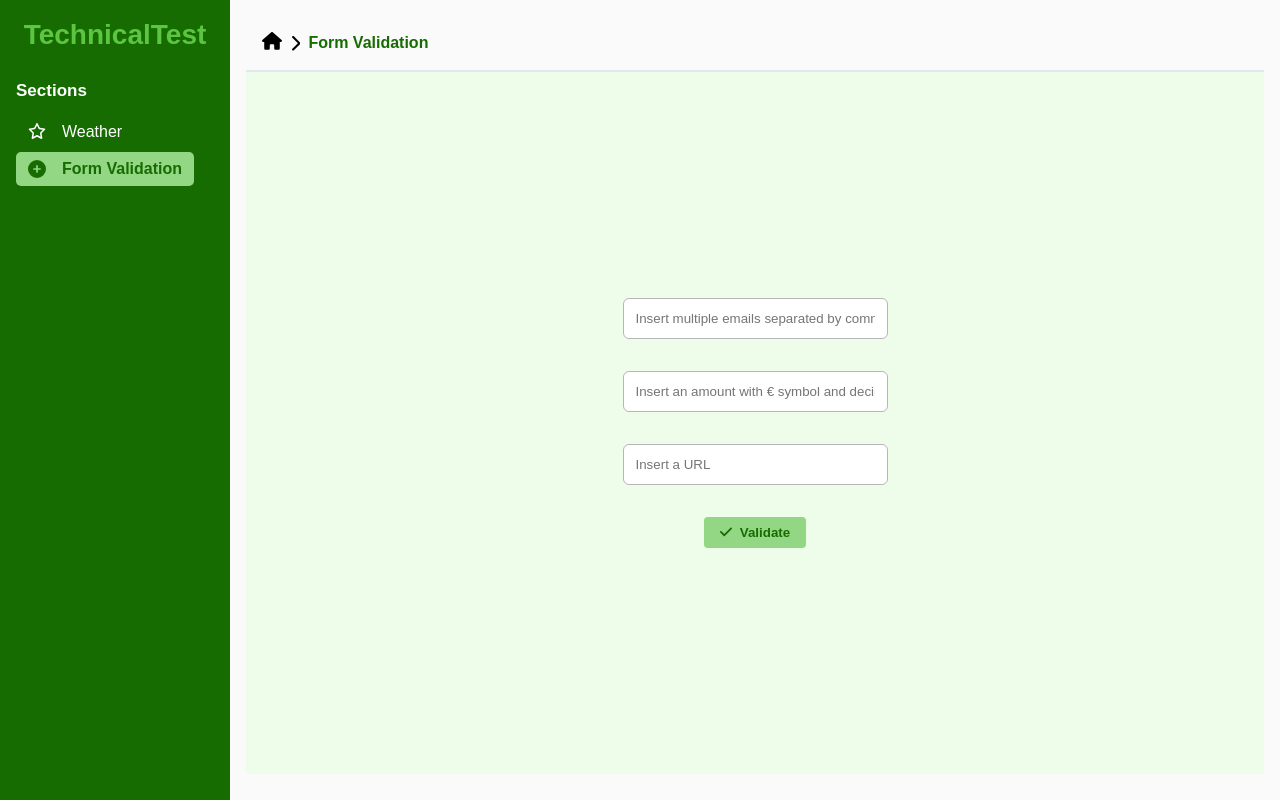
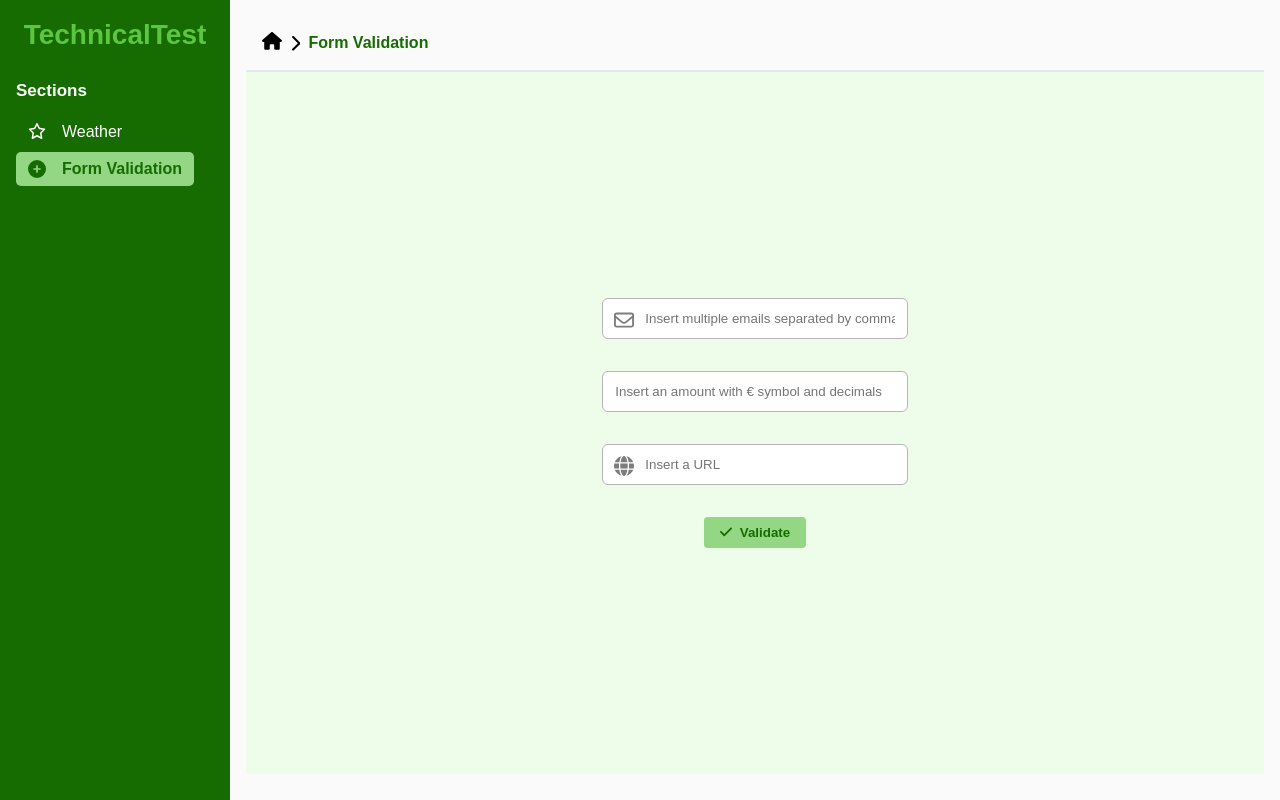
Before and after one commit to VictorMartinez93/meteo-forecast, an Angular app: page /form-validation in a window 1280 px wide. Built offline with nearby package versions, Linux system fonts and the light colour scheme.

Commit message:
Little code review.

```diff
--- a/src/app/features/form-validation/form-validation.component.html
+++ b/src/app/features/form-validation/form-validation.component.html
@@ -2,54 +2,64 @@
   @if (!showConfirmation) {
   <div class="form-validation-wrapper">
     <form class="form" [formGroup]="formGroup" (ngSubmit)="submit()">
-      <div class="input-wrapper">
-        <input class="input" type="email" formControlName="emails"
+      <div class="input-wrapper input-group">
+        <svg class="icon" id="email-icon" xmlns="http://www.w3.org/2000/svg"
+          viewBox="0 0 512 512"><!--!Font Awesome Free 6.5.1 by @fontawesome - https://fontawesome.com License - https://fontawesome.com/license/free Copyright 2024 Fonticons, Inc.-->
+          <path
+            d="M64 112c-8.8 0-16 7.2-16 16v22.1L220.5 291.7c20.7 17 50.4 17 71.1 0L464 150.1V128c0-8.8-7.2-16-16-16H64zM48 212.2V384c0 8.8 7.2 16 16 16H448c8.8 0 16-7.2 16-16V212.2L322 328.8c-38.4 31.5-93.7 31.5-132 0L48 212.2zM0 128C0 92.7 28.7 64 64 64H448c35.3 0 64 28.7 64 64V384c0 35.3-28.7 64-64 64H64c-35.3 0-64-28.7-64-64V128z" />
+        </svg>
+        <input class="input" type="email" formControlName="emails" id="emails"
           placeholder="Insert multiple emails separated by commas" />
         @if (submitted) {
         @if (formGroup.get('emails')?.hasError('required')) {
-        <small class="error">
+        <small class="error" id="error-emails-required">
           Email is required
         </small>
         }
         @if (formGroup.get('emails')?.touched && formGroup.get('emails')?.hasError('invalidEmails')) {
-        <small class="error">
+        <small class="error" id="error-emails-incorrect">
           incorrect email/s. Please, try again.
         </small>
         }
         }
       </div>
       <div class="input-wrapper">
-        <input class="input" type="text" formControlName="amount" appReplacePeriod
+        <input class="input" type="text" formControlName="amount" appReplacePeriod id="amount"
           placeholder="Insert an amount with € symbol and decimals" />
         @if (submitted) {
         @if (formGroup.get('amount')?.hasError('required')) {
-        <small class="error">
+        <small class="error" id="error-amount-required">
           Quantity is required.
         </small>
         }
         @if (formGroup.get('amount')?.hasError('pattern')) {
-        <small class="error">
+        <small class="error" id="error-amount-pattern">
           This field only accepts numbers with decimals and € symbol.
         </small>
         }
         }
       </div>
-      <div class="input-wrapper">
-        <input class="input" type="url" formControlName="url" placeholder="Insert a URL" />
+      <div class="input-wrapper input-group">
+        <svg class="icon" id="url-icon" xmlns="http://www.w3.org/2000/svg"
+          viewBox="0 0 512 512"><!--!Font Awesome Free 6.5.1 by @fontawesome - https://fontawesome.com License - https://fontawesome.com/license/free Copyright 2024 Fonticons, Inc.-->
+          <path
+            d="M352 256c0 22.2-1.2 43.6-3.3 64H163.3c-2.2-20.4-3.3-41.8-3.3-64s1.2-43.6 3.3-64H348.7c2.2 20.4 3.3 41.8 3.3 64zm28.8-64H503.9c5.3 20.5 8.1 41.9 8.1 64s-2.8 43.5-8.1 64H380.8c2.1-20.6 3.2-42 3.2-64s-1.1-43.4-3.2-64zm112.6-32H376.7c-10-63.9-29.8-117.4-55.3-151.6c78.3 20.7 142 77.5 171.9 151.6zm-149.1 0H167.7c6.1-36.4 15.5-68.6 27-94.7c10.5-23.6 22.2-40.7 33.5-51.5C239.4 3.2 248.7 0 256 0s16.6 3.2 27.8 13.8c11.3 10.8 23 27.9 33.5 51.5c11.6 26 20.9 58.2 27 94.7zm-209 0H18.6C48.6 85.9 112.2 29.1 190.6 8.4C165.1 42.6 145.3 96.1 135.3 160zM8.1 192H131.2c-2.1 20.6-3.2 42-3.2 64s1.1 43.4 3.2 64H8.1C2.8 299.5 0 278.1 0 256s2.8-43.5 8.1-64zM194.7 446.6c-11.6-26-20.9-58.2-27-94.6H344.3c-6.1 36.4-15.5 68.6-27 94.6c-10.5 23.6-22.2 40.7-33.5 51.5C272.6 508.8 263.3 512 256 512s-16.6-3.2-27.8-13.8c-11.3-10.8-23-27.9-33.5-51.5zM135.3 352c10 63.9 29.8 117.4 55.3 151.6C112.2 482.9 48.6 426.1 18.6 352H135.3zm358.1 0c-30 74.1-93.6 130.9-171.9 151.6c25.5-34.2 45.2-87.7 55.3-151.6H493.4z" />
+        </svg>
+        <input class="input" type="url" formControlName="url" placeholder="Insert a URL" id="url" />
         @if (submitted) {
         @if (formGroup.get('url')?.hasError('required')) {
-        <small class="error">
+        <small class="error" id="error-url-required">
           URL is required.
         </small>
         }
         @if (formGroup.get('url')?.hasError('pattern')) {
-        <small class="error">
+        <small class="error" id="error-url-pattern">
           incorrect URL. Please try again.
         </small>
         }
         }
       </div>
-      <button type="submit" class="button">
+      <button type="submit" class="button" id="submit-form-button">
         <svg class="icon" xmlns="http://www.w3.org/2000/svg"
           viewBox="0 0 448 512"><!--!Font Awesome Free 6.5.1 by @fontawesome - https://fontawesome.com License - https://fontawesome.com/license/free Copyright 2024 Fonticons, Inc.-->
           <path
@@ -63,7 +73,7 @@
   <div class="confirmation-wrapper">
     <h1 class="title">Your information has been successfully sent.</h1>
     <p class="subtitle">We will get back to you shortly.</p>
-    <button class="button" type="button" [routerLink]="['/', 'weather']">
+    <button class="button" type="button" [routerLink]="['/', 'weather']" id="validate-button">
       <svg class="icon" xmlns="http://www.w3.org/2000/svg"
         viewBox="0 0 448 512"><!--!Font Awesome Free 6.5.1 by @fontawesome - https://fontawesome.com License - https://fontawesome.com/license/free Copyright 2024 Fonticons, Inc.-->
         <path
--- a/src/app/features/form-validation/form-validation.component.scss
+++ b/src/app/features/form-validation/form-validation.component.scss
@@ -6,13 +6,13 @@
     background-color: var(--form-background);
 
     .form-validation-wrapper {
+        width: 100%;
 
         .form {
             display: flex;
             flex-direction: column;
             align-items: center;
             gap: 2rem;
-            width: 100%;
 
             .input-wrapper {
                 display: flex;
--- a/src/styles.scss
+++ b/src/styles.scss
@@ -57,3 +57,18 @@
         outline: -webkit-focus-ring-color auto 1px var(--primary-color);
     }
 }
+
+.input-wrapper {
+    &.input-group {
+        .icon {
+            position: absolute;
+            padding: .75rem;
+            min-width: 20px;
+            fill: #00000082;
+        }
+
+        .input {
+            padding-left: calc(.75rem + 30px);
+        }
+    }
+}
```
